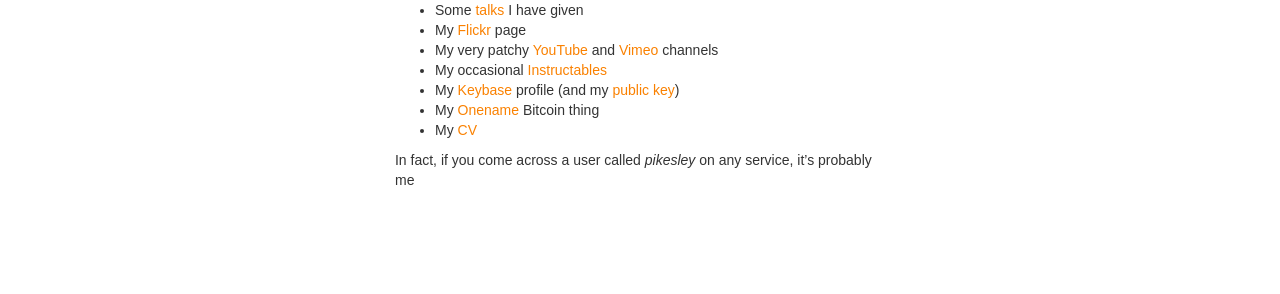
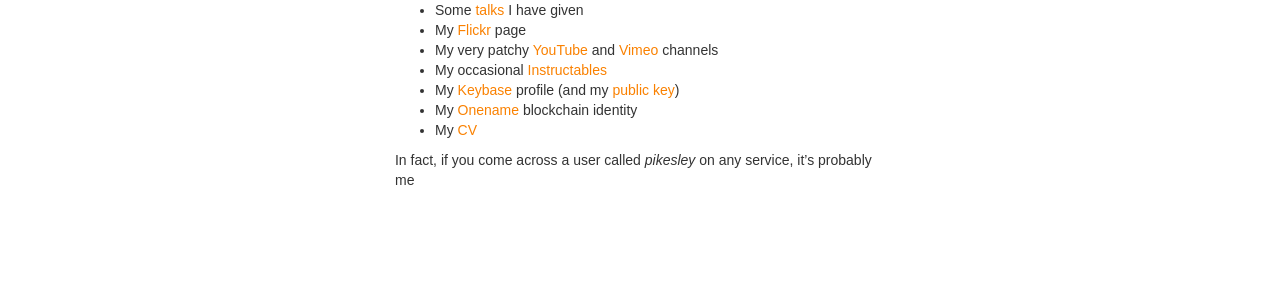
Before and after one commit to pikesley/pikesley.github.io, a Jekyll site: the page built from index.md, in a window 1280 px wide. Shown: the part 295-589 px from the top of the page. Built offline with Jekyll 4.4.1, drawn with Linux system fonts in a browser that asks for light colours; nearby versions of some CDN libraries; some web fonts are replaced.

Commit message:
words
resolves #22

```diff
--- a/index.md
+++ b/index.md
@@ -15,7 +15,7 @@ Some other places you can find me on the internets:
 * My very patchy [YouTube](https://www.youtube.com/user/pikesley/videos) and [Vimeo](https://vimeo.com/pikesley) channels
 * My occasional [Instructables](http://www.instructables.com/member/pikesley?show=INSTRUCTABLES)
 * My [Keybase](https://keybase.io/pikesley) profile (and my [public key](https://keybase.io/pikesley/key.asc))
-* My [Onename](https://onename.com/pikesley) Bitcoin thing
+* My [Onename](https://onename.com/pikesley) blockchain identity
 * My [CV](cv)
 
 In fact, if you come across a user called _pikesley_ on any service, it's probably me
```
